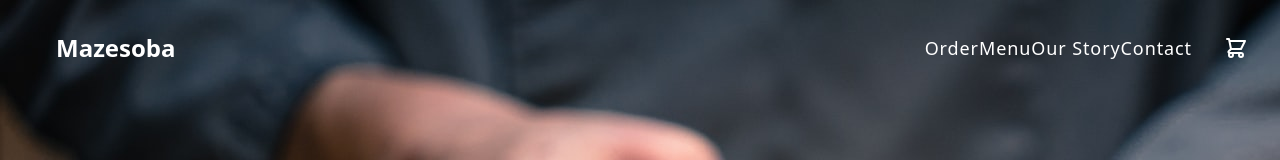
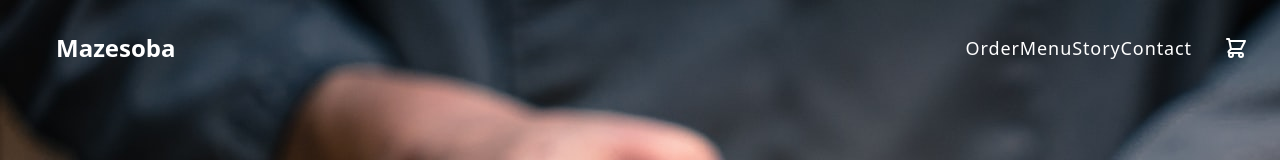
Before and after one commit to leesoli/savorder, a Next.js app: page / in a window 1280 px wide. Shown: the top 160 px of the page. Built offline with nearby package versions, Linux system fonts and the light colour scheme.

Commit message:
Refactor code to render duplicate links in loop

```diff
--- a/components/Header.js
+++ b/components/Header.js
@@ -44,26 +44,13 @@ export default function Header() {
 
       <nav>
         <ul className="hidden fixed bg-white text-black sm:text-white w-full z-10 left-0 top-0 bottom-0 sm:bg-transparent flex flex-col sm: flex-start sm:inline-flex sm:flex-row absolute sm:static sm:h-fit sm:w-fit items-center justify-center sm:justify-between text-2xl sm:text-lg sm:w-[18em] sm:mr-8" id="menu">
-          <li className="hover:text-blue-400 hover:cursor-pointer tracking-wider">
-            <Link href="/order">
-              <a onClick={closeNav}>Order</a>
-            </Link>
-          </li>
-          <li className="hover:text-blue-400 hover:cursor-pointer tracking-wider">
-            <Link href="/menu">
-              <a onClick={closeNav}>Menu</a>
-            </Link>
-          </li>
-          <li className="hover:text-blue-400 hover:cursor-pointer tracking-wider">
-            <Link href="/story">
-              <a onClick={closeNav}>Our Story</a>
-            </Link>
-          </li>
-          <li className="hover:text-blue-400 hover:cursor-pointer tracking-wider">
-            <Link href="/contact">
-              <a onClick={closeNav}>Contact</a>
-            </Link>
-          </li>
+          {["order", "menu", "story", "contact"].map(url => (
+            <li className="hover:text-blue-400 hover:cursor-pointer tracking-wider capitalize">
+              <Link href={'/'+ url}>
+                <a onClick={closeNav}>{url}</a>
+              </Link>
+            </li>
+          ))}
         </ul>
       </nav>
 
```
